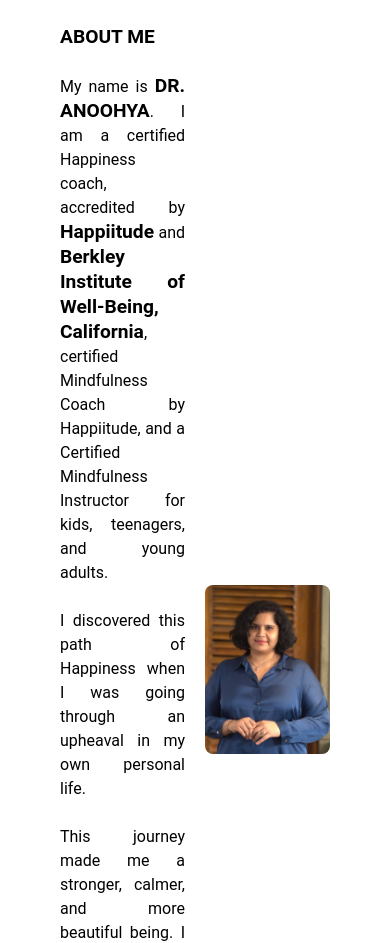
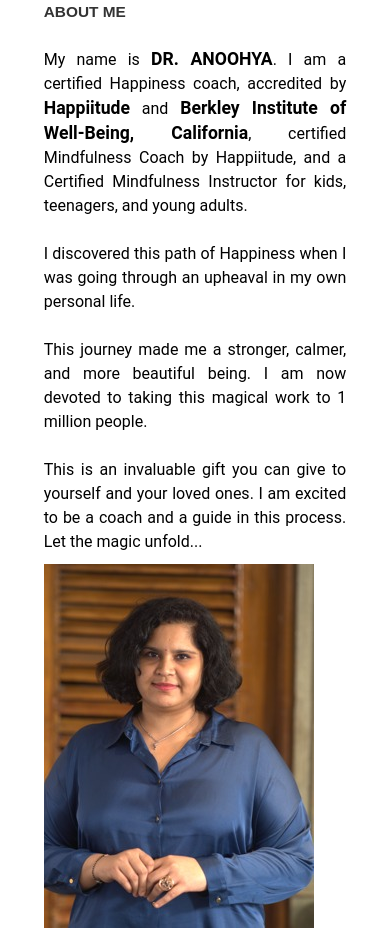
Before and after one commit to priyadamu66/Anoohya, a plain HTML site: page index.html in a window 390 px wide. Shown: the part 1955-2898 px from the top of the page. Drawn offline with nearby package versions, Linux system fonts and the light colour scheme; a web font is replaced by a local one.

Commit message:
updated the mobile view
updated the mobile view

```diff
--- a/css/templatemo-style.css
+++ b/css/templatemo-style.css
@@ -1065,6 +1065,7 @@ https://templatemo.com/tm-516-known
   padding: 20px;
   border-radius: 10px;
 }
+
 .about-text {
   text-align: left;
   font-family: Arial, sans-serif;
@@ -1073,6 +1074,27 @@ https://templatemo.com/tm-516-known
 }
 .about-text b {
   font-size: 1.2em;
+}
+
+@media (max-width: 768px) {
+  #about-me {
+    flex-direction: column; /* Stacks the content vertically */
+    padding: 20px; /* Reduced padding for mobile */
+  }
+
+  .about-container {
+    width: 95%; /* Increased width for better content fit */
+    padding: 15px; /* Reduced padding */
+    border-radius: 8px; /* Slightly reduced border-radius */
+  }
+
+  .about-text {
+    text-align: center; /* Centers text for better readability */
+  }
+
+  .about-text b {
+    font-size: 1.1em; /* Slightly smaller bold text */
+  }
 }
 
 @media (max-width: 768px) {
@@ -1088,11 +1110,6 @@ https://templatemo.com/tm-516-known
 
   .para-image {
     order: -1; /* Moves image above text */
-  }
-
-  .about-container {
-    text-align: center;
-    padding: 20px;
   }
 
   .about-text {
@@ -1119,7 +1136,13 @@ https://templatemo.com/tm-516-known
   width: 100%;
   flex-direction: row-reverse; /* This moves the image to the left and text to the right */
 }
-
+@media (max-width: 768px) {
+  .intro-2 {
+    flex-direction: column; /* Stacks content vertically for mobile */
+    text-align: center; /* Centers text */
+    padding: 10px; /* Adds some padding for better spacing */
+  }
+}
 .intro-2-text {
   flex: 1;
   padding: 20px;
--- a/index.html
+++ b/index.html
@@ -159,25 +159,28 @@ https://templatemo.com/tm-516-known
       </section>
 
       <section id="about-me">
-          <div class="about-container" style="display: flex; justify-content: space-between; align-items: center;">
-              <div class="about-text" style="flex: 1; padding-right: 20px;">
-                  <p>
-                      <b>ABOUT ME</b><br><br>
-                      My name is <b>DR. ANOOHYA</b>. I am a certified Happiness coach, accredited by <b>Happiitude</b> and
-                      <b>Berkley Institute of Well-Being, California</b>, certified Mindfulness Coach by Happiitude,
-                      and a Certified Mindfulness Instructor for kids, teenagers, and young adults.<br><br>
-                      I discovered this path of Happiness when I was going through an upheaval in my own personal life.<br><br>
-                      This journey made me a stronger, calmer, and more beautiful being. I am now
-                      devoted to taking this magical work to 1 million people.<br><br>
-                      This is an invaluable gift you can give to yourself and your loved ones.
-                      I am excited to be a coach and a guide in this process. Let the magic unfold...
-                  </p>
-              </div>
-              <div class="about-image" style="flex: 1; text-align: center;">
-                  <img src="./images/1.jpeg" alt="Dr. Anoohya" style="max-width: 100%; height: auto; border-radius: 8px;">
-              </div>
+          <div class="about-container">
+            <div class="about-text">
+              <b>ABOUT ME</b><br><br>
+              <p>
+                My name is <b>DR. ANOOHYA</b>. I am a certified Happiness coach, accredited by
+                <b>Happiitude</b> and <b>Berkley Institute of Well-Being, California</b>, certified
+                Mindfulness Coach by Happiitude, and a Certified Mindfulness Instructor for kids,
+                teenagers, and young adults.<br><br>
+                I discovered this path of Happiness when I was going through an upheaval in my own
+                personal life.<br><br>
+                This journey made me a stronger, calmer, and more beautiful being. I am now devoted
+                to taking this magical work to 1 million people.<br><br>
+                This is an invaluable gift you can give to yourself and your loved ones. I am excited
+                to be a coach and a guide in this process. Let the magic unfold...
+              </p>
+            </div>
+            <div class="about-image">
+              <img src="./images/1.jpeg" alt="Dr. Anoohya">
+            </div>
           </div>
-      </section>
+        </section>
+
 
       <section id="intro-para2">
           <div class="intro-2">
```
